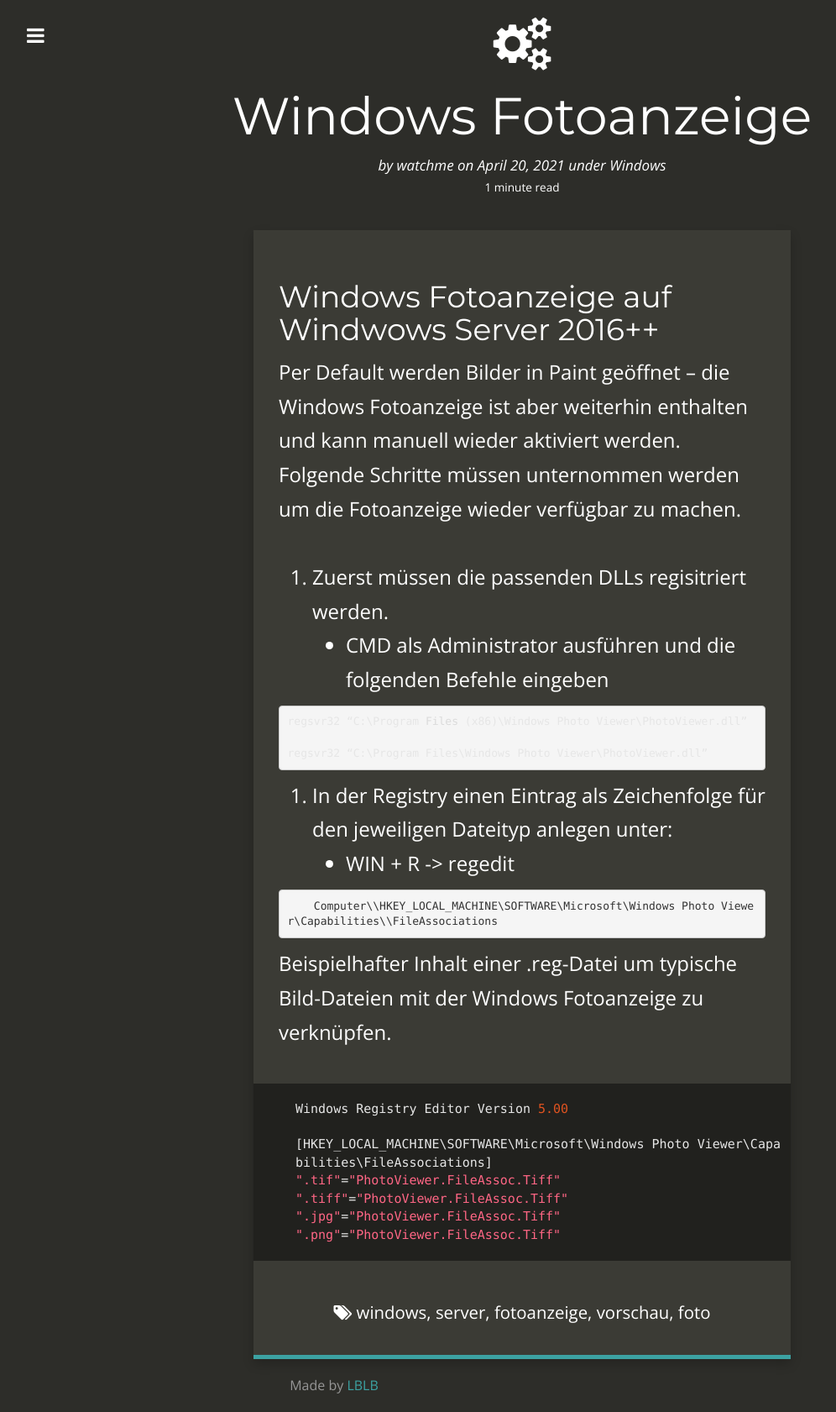
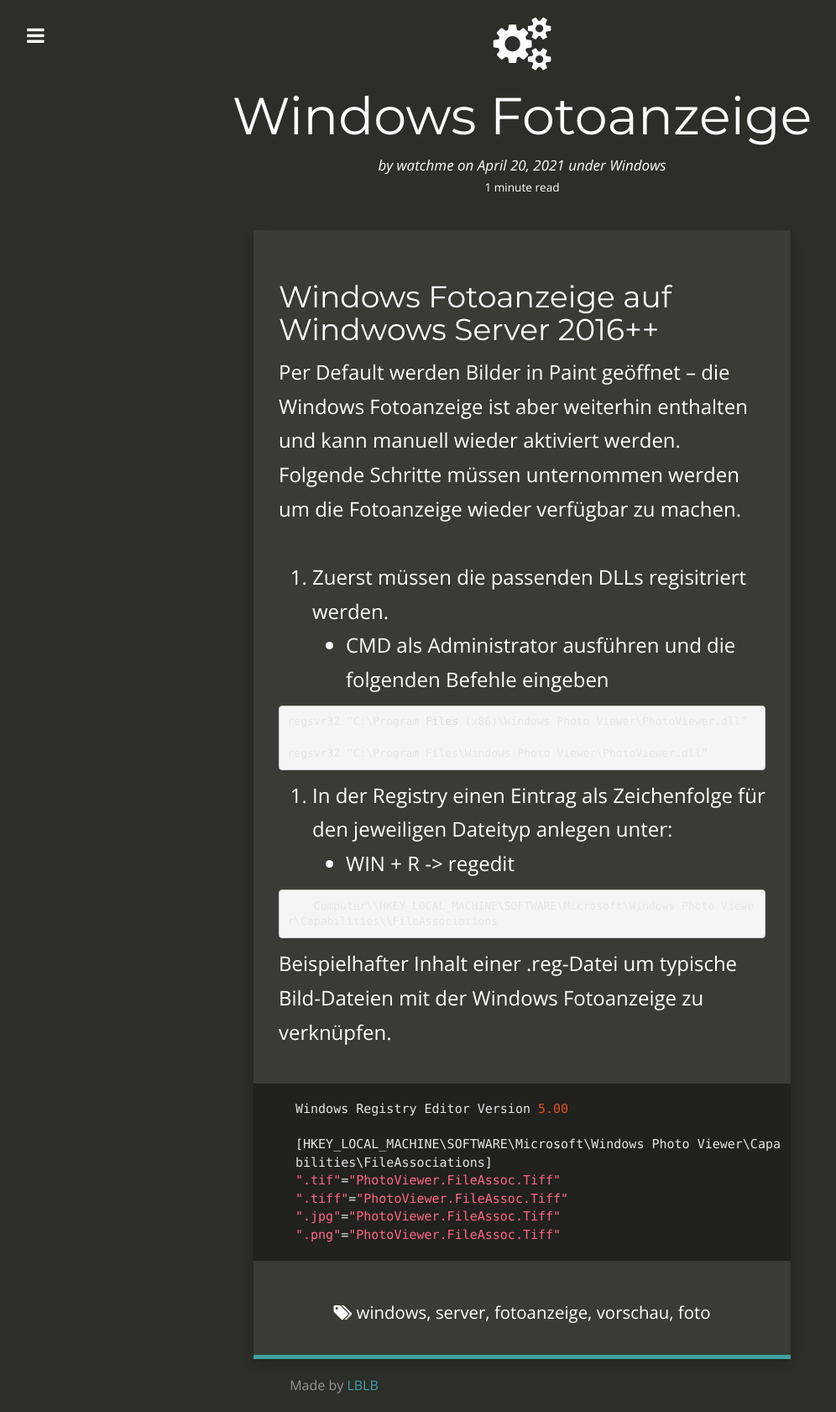
Before and after one commit to eski1337/lblb-it-ffd00, a Jekyll site: the page built from _posts/2021-04-20-WindowsFotoanzeige.md, in a window 1280 px wide. Shown: the whole page at 84% size, without its empty margins (18-1014 px from the left). Built offline with Jekyll 4.4.1, drawn with Linux system fonts in a browser that asks for light colours; nearby versions of some CDN libraries; comment, search, counter and statistics services are not loaded.

Commit message:
2021-04-20-WindowsFotoanzeige.md: changed

````diff
--- a/_posts/2021-04-20-WindowsFotoanzeige.md
+++ b/_posts/2021-04-20-WindowsFotoanzeige.md
@@ -30,7 +30,7 @@
 2.  In der Registry einen Eintrag als Zeichenfolge für den jeweiligen Dateityp anlegen unter:
     *   WIN + R -> regedit
 
-```Windows
+```Java
     Computer\\HKEY_LOCAL_MACHINE\SOFTWARE\Microsoft\Windows Photo Viewer\Capabilities\\FileAssociations
 ```
 Beispielhafter Inhalt einer .reg-Datei um typische Bild-Dateien mit der Windows Fotoanzeige zu verknüpfen.
````
